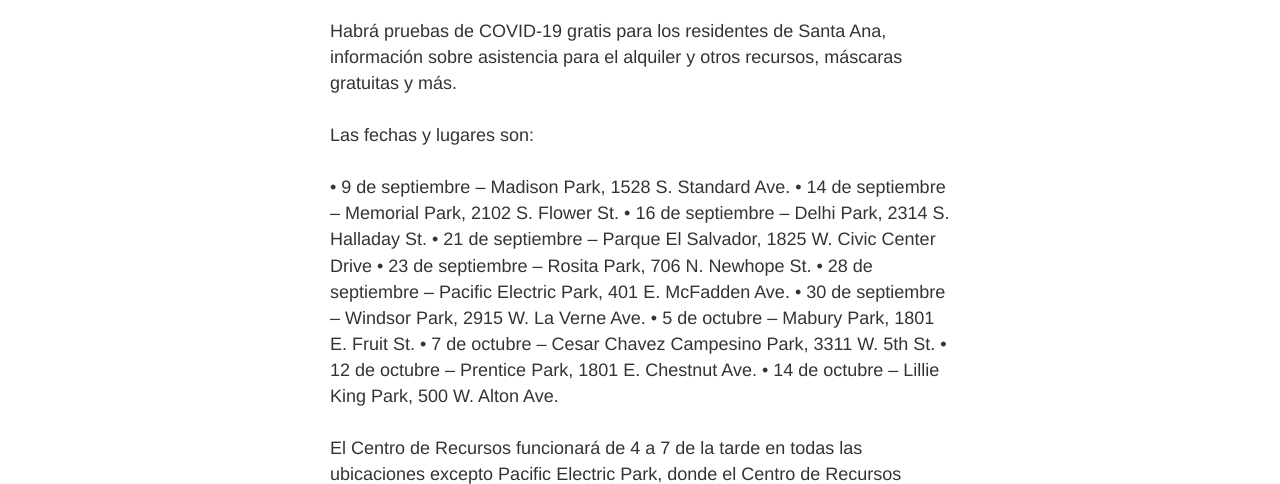
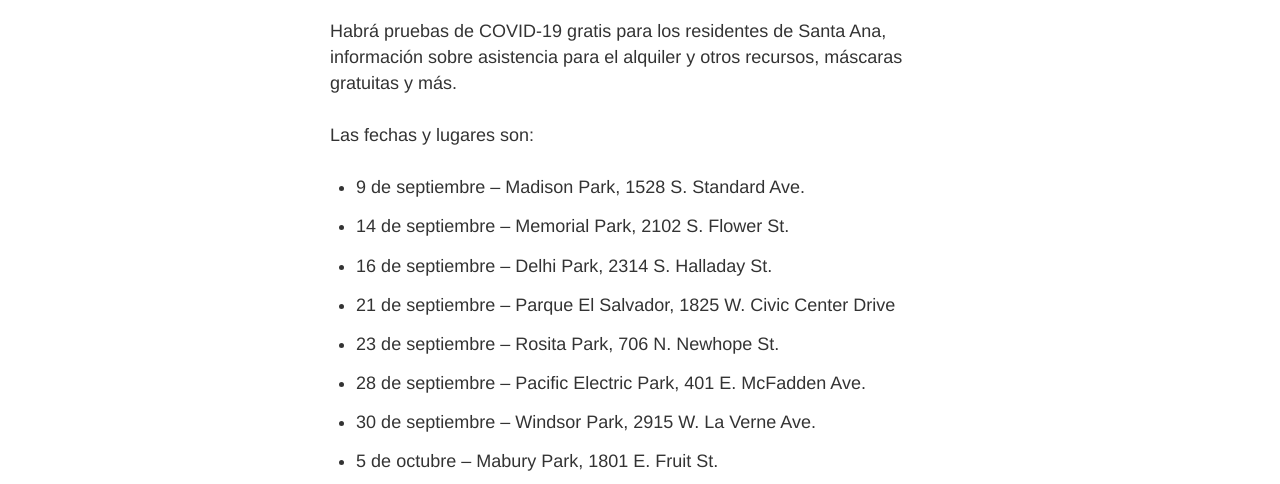
Before and after one commit to kenput3r/vicentesarmiento-spanish, a Gatsby site: page /blog/covid-relief-cares-santa-ana-09-09-2020 in a window 1280 px wide. Shown: the part 467-951 px from the top of the page. Built offline with nearby package versions, Linux system fonts and the light colour scheme; Gatsby itself is replaced by a stand-in of ours.

Commit message:
adjust bullet list

```diff
--- a/src/posts/covid-relief-cares-santa-ana-09-09-2020.md
+++ b/src/posts/covid-relief-cares-santa-ana-09-09-2020.md
@@ -10,17 +10,17 @@ Habrá pruebas de COVID-19 gratis para los residentes de Santa Ana, información
 
 Las fechas y lugares son:
 
-• 9 de septiembre – Madison Park, 1528 S. Standard Ave.
-• 14 de septiembre – Memorial Park, 2102 S. Flower St.
-• 16 de septiembre – Delhi Park, 2314 S. Halladay St.
-• 21 de septiembre – Parque El Salvador, 1825 W. Civic Center Drive
-• 23 de septiembre – Rosita Park, 706 N. Newhope St.
-• 28 de septiembre – Pacific Electric Park, 401 E. McFadden Ave.
-• 30 de septiembre – Windsor Park, 2915 W. La Verne Ave.
-• 5 de octubre – Mabury Park, 1801 E. Fruit St.
-• 7 de octubre – Cesar Chavez Campesino Park, 3311 W. 5th St.
-• 12 de octubre – Prentice Park, 1801 E. Chestnut Ave.
-• 14 de octubre – Lillie King Park, 500 W. Alton Ave.
+- 9 de septiembre – Madison Park, 1528 S. Standard Ave.
+- 14 de septiembre – Memorial Park, 2102 S. Flower St.
+- 16 de septiembre – Delhi Park, 2314 S. Halladay St.
+- 21 de septiembre – Parque El Salvador, 1825 W. Civic Center Drive
+- 23 de septiembre – Rosita Park, 706 N. Newhope St.
+- 28 de septiembre – Pacific Electric Park, 401 E. McFadden Ave.
+- 30 de septiembre – Windsor Park, 2915 W. La Verne Ave.
+- 5 de octubre – Mabury Park, 1801 E. Fruit St.
+- 7 de octubre – Cesar Chavez Campesino Park, 3311 W. 5th St.
+- 12 de octubre – Prentice Park, 1801 E. Chestnut Ave.
+- 14 de octubre – Lillie King Park, 500 W. Alton Ave.
 
 El Centro de Recursos funcionará de 4 a 7 de la tarde en todas las ubicaciones excepto Pacific Electric Park, donde el Centro de Recursos estará disponible de 12:30 a 7 de la tarde.
 
```
